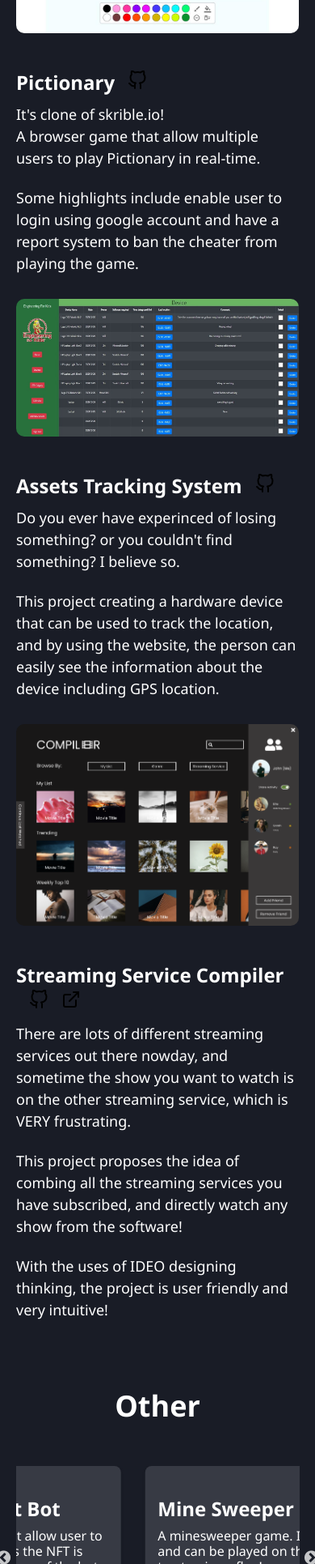
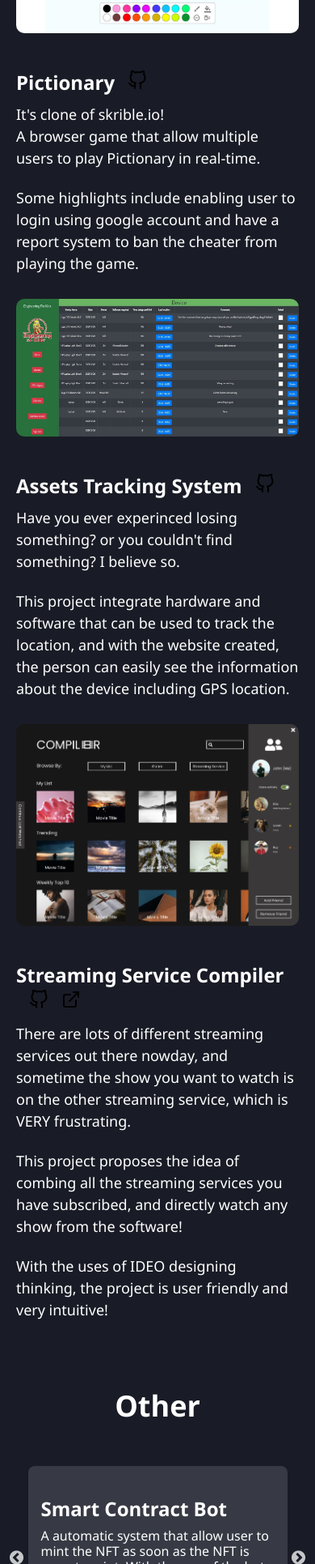
Before and after one commit to will1213/MyPortfolio, a React (Vite) app: page / in a window 390 px wide. Shown: the part 1928-3859 px from the top of the page at 81% size. Built offline with nearby package versions, Linux system fonts and the light colour scheme.

Commit message:
Fix typo and fix the slider for mobile devices

```diff
--- a/src/CardSlider.jsx
+++ b/src/CardSlider.jsx
@@ -13,7 +13,7 @@ const CardSlider = () => {
     slidesToShow: 2,
     slidesToScroll: 1,
     autoplay: true,
-    autoplaySpeed: 3000,
+    autoplaySpeed: 5000,
     arrows: true,
     responsive: [
       {
--- a/src/Projects.jsx
+++ b/src/Projects.jsx
@@ -25,7 +25,7 @@ const Projects = () => {
           <p>It's clone of skrible.io! </p>
           <p>A browser game that allow multiple users to play Pictionary in real-time.</p>
           <br/>
-          <p>Some highlights include enable user to login using google account and have a report system to ban the cheater from playing the game.</p>
+          <p>Some highlights include enabling user to login using google account and have a report system to ban the cheater from playing the game.</p>
         </div>
       </div>
       <div data-aos="fade-up" className="project">
@@ -39,9 +39,9 @@ const Projects = () => {
                 </a>
             </IconContext.Provider>
           </h3>
-          <p>Do you ever have experinced of losing something? or you couldn't find something? I believe so.</p>
+          <p>Have you ever experinced losing something? or you couldn't find something? I believe so.</p>
           <br/>
-          <p>This project creating a hardware device that can be used to track the location, and by using the website, the person can easily see the information about the device including GPS location.</p>
+          <p>This project integrate hardware and software that can be used to track the location, and with the website created, the person can easily see the information about the device including GPS location.</p>
 
         </div>
       </div>
--- a/src/css/Card.css
+++ b/src/css/Card.css
@@ -3,7 +3,7 @@
   box-shadow: 0px 2px 4px rgba(0, 0, 0, 0.1);
   border-radius: 8px;
   padding: 16px;
-  height: 15vh;
+  height: 20vh;
 }
 
 .card-title {
--- a/src/css/CardSlider.css
+++ b/src/css/CardSlider.css
@@ -14,10 +14,13 @@
   margin: 0 15px;
 }
 
-.next {
-  right: 0;
+
+@media (max-width: 768px) {
+  .slick-prev {
+    z-index: 1;
+    margin-left: 1rem;
+  }
+  .slick-next {
+    margin-right: 1rem;
+  }
 }
-
-.prev {
-  left: 0;
-}
```
